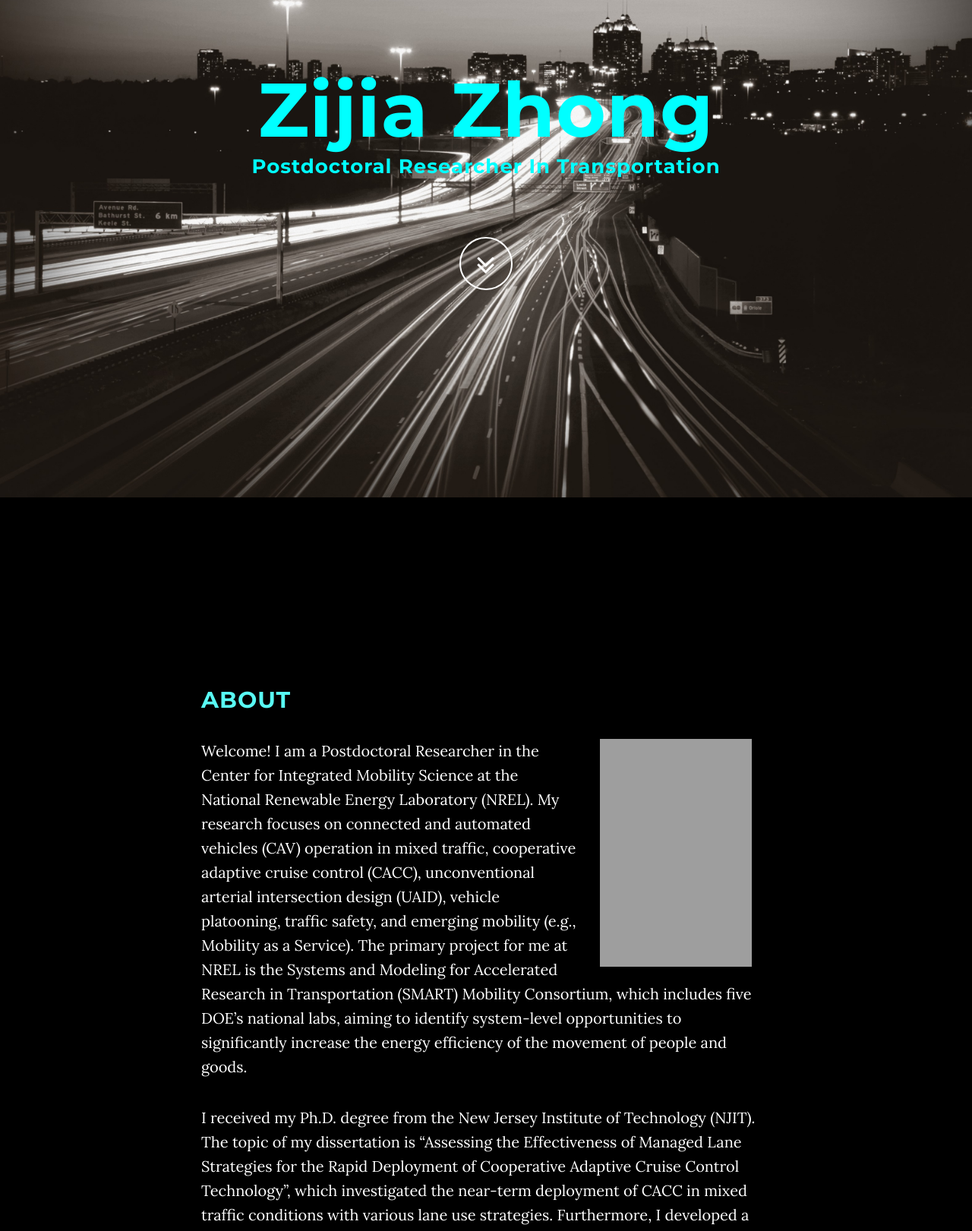
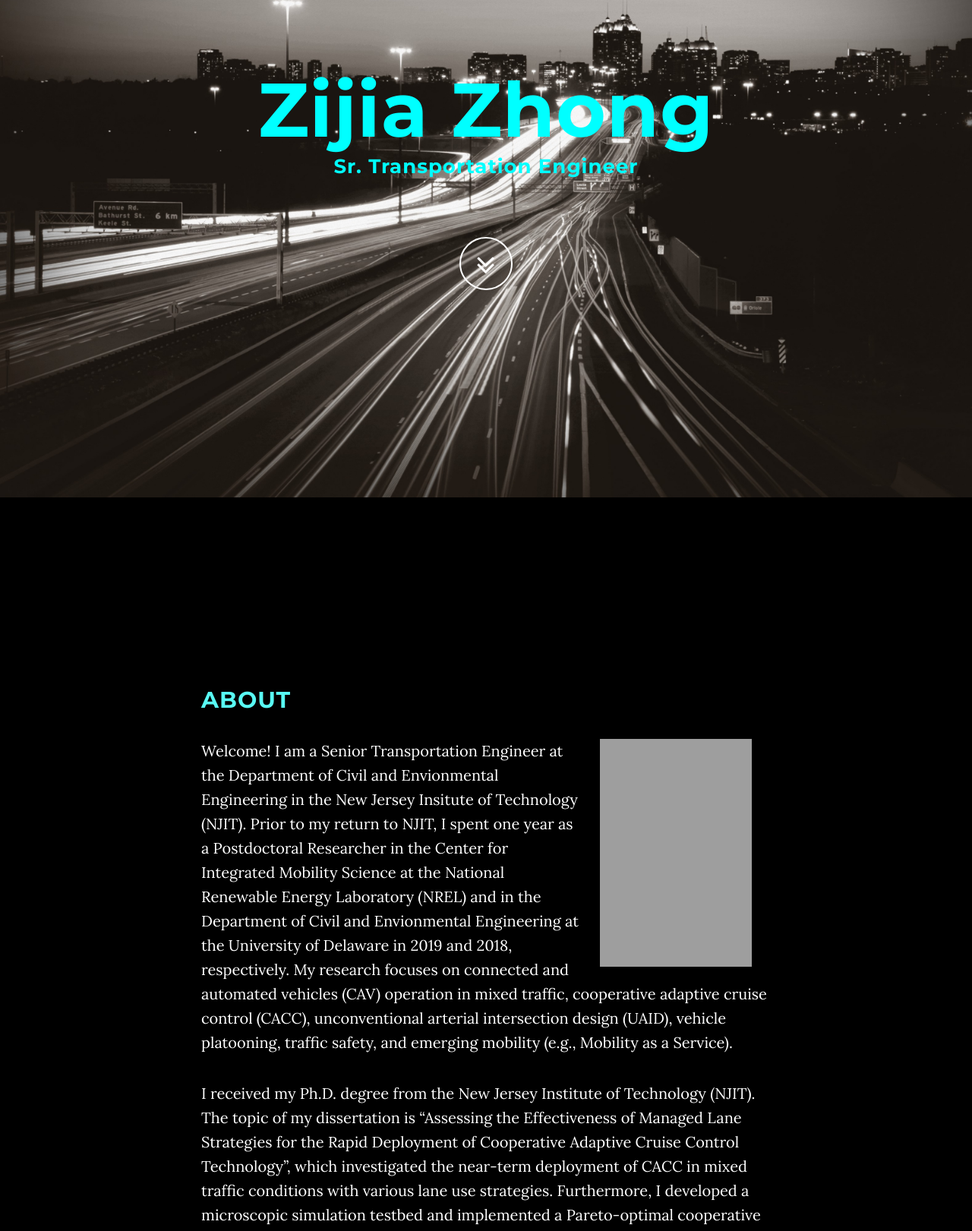
Before and after one commit to zhong-byte/zhong-byte.github.io, a plain HTML site: page index.html in a window 1280 px wide. Shown: the part 145-1766 px from the top of the page at 76% size. Drawn offline with Linux system fonts and the light colour scheme; some packages are replaced by stand-ins of ours; grey boxes are pictures that could not be loaded.

Commit message:
update position

```diff
--- a/index.html
+++ b/index.html
@@ -105,7 +105,7 @@
 
                         <h1 class="brand-heading text-capitalize text-center">Zijia Zhong</h>
 <!--                        <h1 class ="brand-heading text-capitalize text-center"><small>(Zijia Zhong)</small></h1>-->
-                        <p class="intro-text text-center">Postdoctoral Researcher in Transportation<br></p>
+                        <p class="intro-text text-center">Sr. Transportation Engineer<br></p>
                         <a href="#about" class="btn btn-circle page-scroll">
                             <i class="fa fa-angle-double-down animated"></i>
                         </a>
@@ -123,7 +123,7 @@
             <div class="col-lg-8 col-lg-offset-2">
 
                 <h2>About</h2>
-                <p><img src="img/profile.jpg" alt="My Profile" width="200" height="300" align="right" hspace="25">Welcome! I am a Postdoctoral Researcher in the Center for Integrated Mobility Science at the National Renewable Energy Laboratory (NREL). My research focuses on connected and automated vehicles (CAV) operation in mixed traffic, cooperative adaptive cruise control (CACC), unconventional arterial intersection design (UAID), vehicle platooning, traffic safety, and emerging mobility (e.g., Mobility as a Service). The primary project for me at NREL is the Systems and Modeling for Accelerated Research in Transportation (SMART) Mobility Consortium, which includes five DOE’s national labs, aiming to identify system-level opportunities to significantly increase the energy efficiency of the movement of people and goods.
+                <p><img src="img/profile.jpg" alt="My Profile" width="200" height="300" align="right" hspace="25">Welcome! I am a Senior Transportation Engineer at the Department of Civil and Envionmental Engineering in the New Jersey Insitute of Technology (NJIT). Prior to my return to NJIT, I spent one year as a Postdoctoral Researcher in the Center for Integrated Mobility Science at the National Renewable Energy Laboratory (NREL) and in the Department of Civil and Envionmental Engineering at the University of Delaware in 2019 and 2018, respectively. My research focuses on connected and automated vehicles (CAV) operation in mixed traffic, cooperative adaptive cruise control (CACC), unconventional arterial intersection design (UAID), vehicle platooning, traffic safety, and emerging mobility (e.g., Mobility as a Service).
                 </p>
                 <p>I received my Ph.D. degree from the New Jersey Institute of Technology (NJIT). The topic of my dissertation is “Assessing the Effectiveness of Managed Lane Strategies for the Rapid Deployment of Cooperative Adaptive Cruise Control Technology”, which investigated the near-term deployment of CACC in mixed traffic conditions with various lane use strategies. Furthermore, I developed a microscopic simulation testbed and implemented a Pareto-optimal cooperative driving framework that allows switching among platoon-wide objectives based on operational needs.</p>
                 <p class="tab">Besides my dissertation research, I have been involved in a variety of research related intelligent transportation system (ITS) applications, including eco-driving, vehicle-to-infrastructure (V2I) communication, real-time traffic monitoring with unmanned aerial system (UAS), urban wireless sensor network, and development of integration simulation test bed for connected and automated vehicle (CAV) application evaluation. Prior to my doctoral study, I worked at the LMW Engineering Group for 2 years as an entry level civil engineer specializing in structural design and construction inspection. My undergraduate study was in Environmental Engineering in Jinan University in Guangzhou, China.</p>
```
Also changed, not shown: 1 other file.
